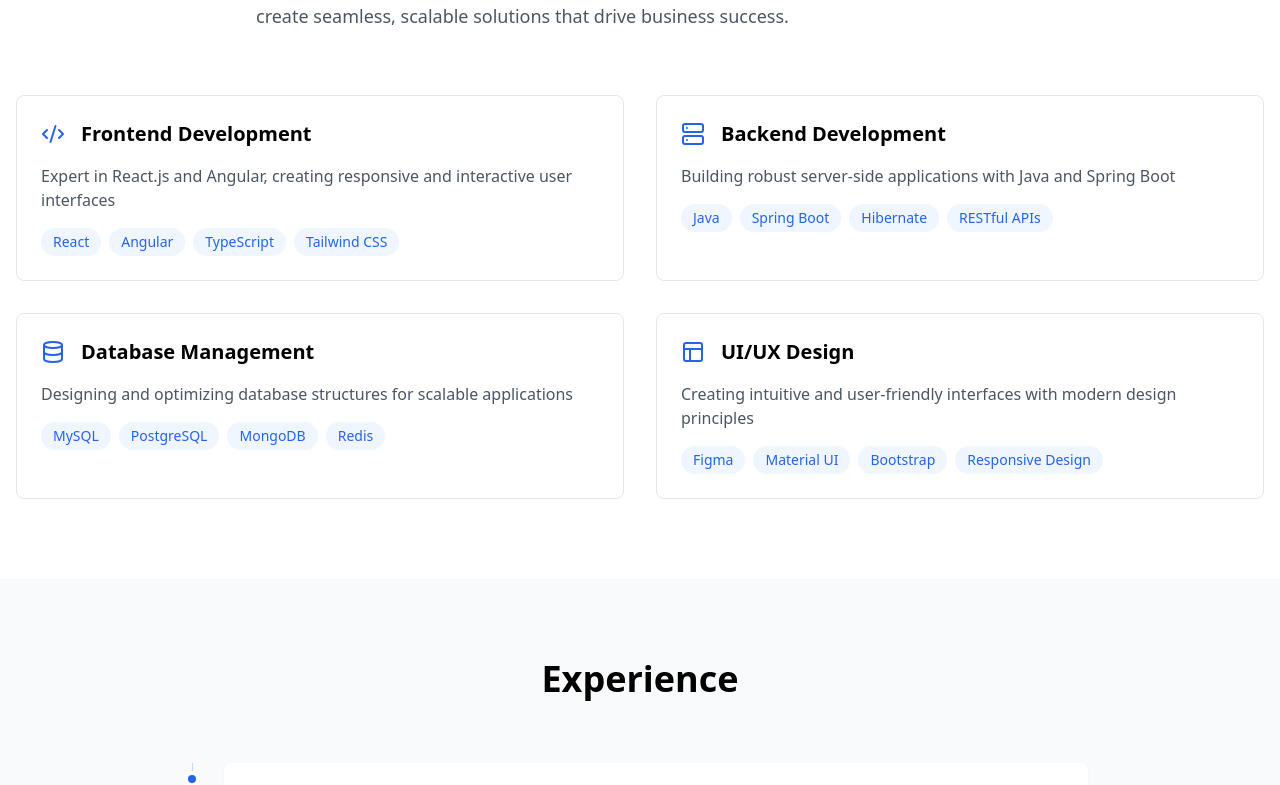
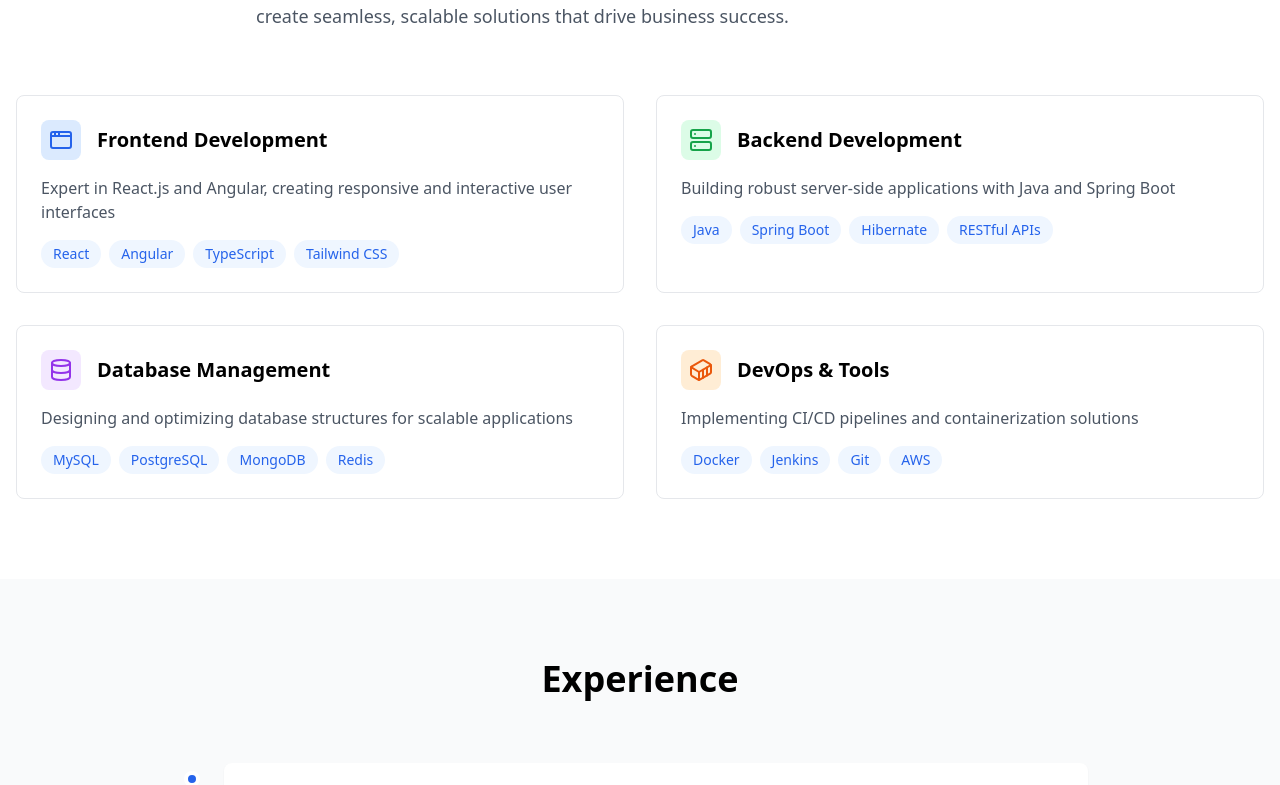
Before and after one commit to hemanth06-dev/personal-portfolio, a React (Vite) app: page / in a window 1280 px wide. Shown: the part 1070-1855 px from the top of the page. Built offline with nearby package versions, Linux system fonts and the light colour scheme.

Commit message:
NV-2: Lines connected in experiance

```diff
--- a/src/components/About.tsx
+++ b/src/components/About.tsx
@@ -1,34 +1,10 @@
 import React from 'react';
-import { Code2, Server, Layout, Database } from 'lucide-react';
+import { FrontendIcon, BackendIcon, DatabaseIcon, DevOpsIcon } from './icons/SkillIcons';
+
+// Move skills data to a separate file for better organization
+import { skillsData } from '../data/skillsData';
 
 const About = () => {
-  const skills = [
-    {
-      icon: <Code2 size={24} />,
-      title: 'Frontend Development',
-      description: 'Expert in React.js and Angular, creating responsive and interactive user interfaces',
-      technologies: ['React', 'Angular', 'TypeScript', 'Tailwind CSS']
-    },
-    {
-      icon: <Server size={24} />,
-      title: 'Backend Development',
-      description: 'Building robust server-side applications with Java and Spring Boot',
-      technologies: ['Java', 'Spring Boot', 'Hibernate', 'RESTful APIs']
-    },
-    {
-      icon: <Database size={24} />,
-      title: 'Database Management',
-      description: 'Designing and optimizing database structures for scalable applications',
-      technologies: ['MySQL', 'PostgreSQL', 'MongoDB', 'Redis']
-    },
-    {
-      icon: <Layout size={24} />,
-      title: 'UI/UX Design',
-      description: 'Creating intuitive and user-friendly interfaces with modern design principles',
-      technologies: ['Figma', 'Material UI', 'Bootstrap', 'Responsive Design']
-    }
-  ];
-
   return (
     <section id="about" className="py-20 bg-white">
       <div className="container mx-auto px-4">
@@ -43,10 +19,10 @@ const About = () => {
         </div>
 
         <div className="grid md:grid-cols-2 gap-8">
-          {skills.map((skill, index) => (
+          {skillsData.map((skill, index) => (
             <div key={index} className="p-6 rounded-lg border border-gray-200 hover:border-blue-500 transition-colors">
               <div className="flex items-center gap-4 mb-4">
-                <div className="text-blue-600">{skill.icon}</div>
+                {skill.icon}
                 <h3 className="text-xl font-semibold">{skill.title}</h3>
               </div>
               <p className="text-gray-600 mb-4">{skill.description}</p>
--- a/src/components/Experience.tsx
+++ b/src/components/Experience.tsx
@@ -46,8 +46,13 @@ const Experience = () => {
         <div className="max-w-4xl mx-auto">
           {experiences.map((exp, index) => (
             <div key={index} className="mb-12 relative pl-8">
-              <div className="absolute left-0 top-0 h-full w-px bg-blue-200" />
-              <div className="absolute left-[-8px] top-2 w-4 h-4 rounded-full bg-blue-600 border-4 border-white" />
+              {/* Timeline line - now extends to the bottom of the container */}
+              {index !== experiences.length - 1 && (
+                <div className="absolute left-0 top-2 h-[calc(100%+3rem)] w-px bg-blue-200" />
+              )}
+
+              {/* Timeline dot */}
+              <div className="absolute left-[-8px] top-2 w-4 h-4 rounded-full bg-blue-600 border-4 border-white z-10" />
 
               <div className="bg-white p-6 rounded-lg shadow-sm hover:shadow-md transition-shadow">
                 <div className="flex items-center gap-4 mb-4">
--- /dev/null
+++ b/src/components/icons/SkillIcons.tsx
@@ -0,0 +1,37 @@
+import React from 'react';
+import {
+  Code2,
+  Server,
+  Database,
+  Layout,
+  Globe,
+  Git,
+  Terminal,
+  Cpu,
+  Container,
+  AppWindow
+} from 'lucide-react';
+
+export const FrontendIcon = () => (
+  <div className="p-2 bg-blue-100 rounded-lg">
+    <AppWindow size={24} className="text-blue-600" />
+  </div>
+);
+
+export const BackendIcon = () => (
+  <div className="p-2 bg-green-100 rounded-lg">
+    <Server size={24} className="text-green-600" />
+  </div>
+);
+
+export const DatabaseIcon = () => (
+  <div className="p-2 bg-purple-100 rounded-lg">
+    <Database size={24} className="text-purple-600" />
+  </div>
+);
+
+export const DevOpsIcon = () => (
+  <div className="p-2 bg-orange-100 rounded-lg">
+    <Container size={24} className="text-orange-600" />
+  </div>
+);
--- /dev/null
+++ b/src/data/skillsData.tsx
@@ -0,0 +1,28 @@
+import { FrontendIcon, BackendIcon, DatabaseIcon, DevOpsIcon } from '../components/icons/SkillIcons';
+
+export const skillsData = [
+  {
+    icon: <FrontendIcon />,
+    title: 'Frontend Development',
+    description: 'Expert in React.js and Angular, creating responsive and interactive user interfaces',
+    technologies: ['React', 'Angular', 'TypeScript', 'Tailwind CSS']
+  },
+  {
+    icon: <BackendIcon />,
+    title: 'Backend Development',
+    description: 'Building robust server-side applications with Java and Spring Boot',
+    technologies: ['Java', 'Spring Boot', 'Hibernate', 'RESTful APIs']
+  },
+  {
+    icon: <DatabaseIcon />,
+    title: 'Database Management',
+    description: 'Designing and optimizing database structures for scalable applications',
+    technologies: ['MySQL', 'PostgreSQL', 'MongoDB', 'Redis']
+  },
+  {
+    icon: <DevOpsIcon />,
+    title: 'DevOps & Tools',
+    description: 'Implementing CI/CD pipelines and containerization solutions',
+    technologies: ['Docker', 'Jenkins', 'Git', 'AWS']
+  }
+];
```
